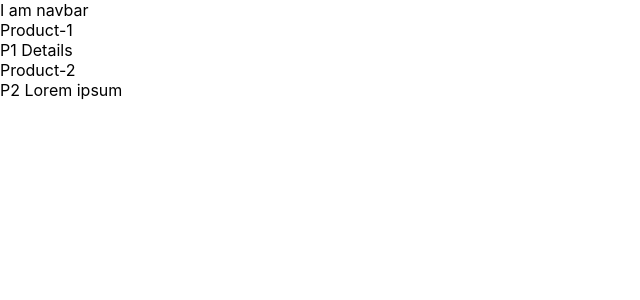
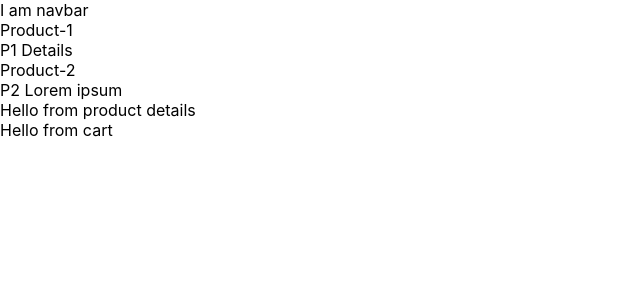
Before and after one commit to vsntraining/ecom, a React (Create React App) app: page / in a window 1280 px wide. Shown: the top 300 px of the page, without its empty margins (0-640 px from the left). Built offline with nearby package versions, Linux system fonts and the light colour scheme.

Commit message:
Moving map to productList

```diff
--- a/package.json
+++ b/package.json
@@ -10,6 +10,7 @@
     "react": "^17.0.1",
     "react-dom": "^17.0.1",
     "react-redux": "^7.2.2",
+    "react-router-dom": "^5.2.0",
     "react-scripts": "4.0.1"
   },
   "scripts": {
--- a/src/App.js
+++ b/src/App.js
@@ -1,7 +1,8 @@
 import React from "react";
 import NavBar from "./app/components/NavBar";
-import Product from "./app/components/Product";
 import ProductList from "./app/components/ProductList";
+import ProductDetails from "./app/components/ProductDetails";
+import Cart from "./app/components/Cart";
 
 function App() {
   const productsArray = [
@@ -12,13 +13,9 @@ function App() {
   return (
     <div className="App">
       <NavBar />
-      <ProductList>
-        {productsArray.map((item, index) => {
-          return (
-            <Product title={item.title} detail={item.details} key={item.id} />
-          );
-        })}
-      </ProductList>
+      <ProductList products={productsArray} />
+      <ProductDetails />
+      <Cart />
     </div>
   );
 }
--- /dev/null
+++ b/src/app/components/Cart.js
@@ -0,0 +1,7 @@
+import React from "react";
+
+const Cart = () => {
+  return <div>Hello from cart</div>;
+};
+
+export default Cart;
--- /dev/null
+++ b/src/app/components/ProductDetails.js
@@ -0,0 +1,7 @@
+import React from "react";
+
+const ProductDetails = () => {
+  return <div>Hello from product details</div>;
+};
+
+export default ProductDetails;
--- a/src/app/components/ProductList.js
+++ b/src/app/components/ProductList.js
@@ -1,7 +1,13 @@
 import React from "react";
+import Product from "./Product";
 
-const ProductList = ({ children }) => {
-  return <div>{children}</div>;
+const ProductList = ({ products }) => {
+  return (products.map((item, index) => {
+    return <Product
+              title={item.title}
+              detail={item.details}
+              key={item.id} />;
+  }))
 };
 
 export default ProductList;
```
Also changed, not shown: 2 other files (tests, documents, lock files or other folders).
